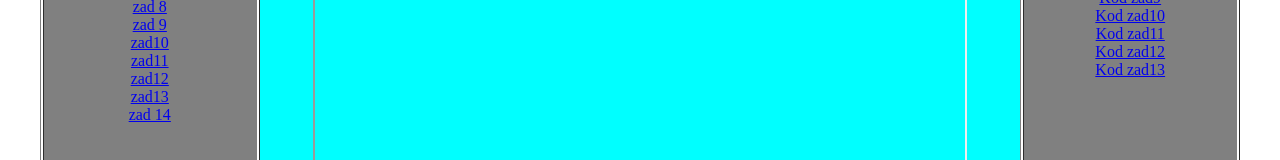
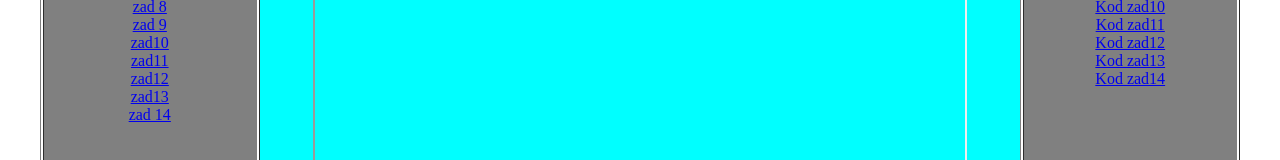
Before and after one commit to anatoliy2137/css, a plain HTML site: page 1index.html in a window 1280 px wide. Shown: the part 342-502 px from the top of the page. Drawn offline with Linux system fonts and the light colour scheme.

Commit message:
Update 1index.html

```diff
--- a/1index.html
+++ b/1index.html
@@ -53,7 +53,8 @@
 	 <a href="kod_z12.html" target="strony">Kod zad12</a>
     <br>
  <a href="kod_z13.html" target="strony">Kod zad13</a>
-
+  <br>
+ <a href="kod_z14.html" target="strony">Kod zad14</a>
  </td>
  </tr>
 </table>
```
